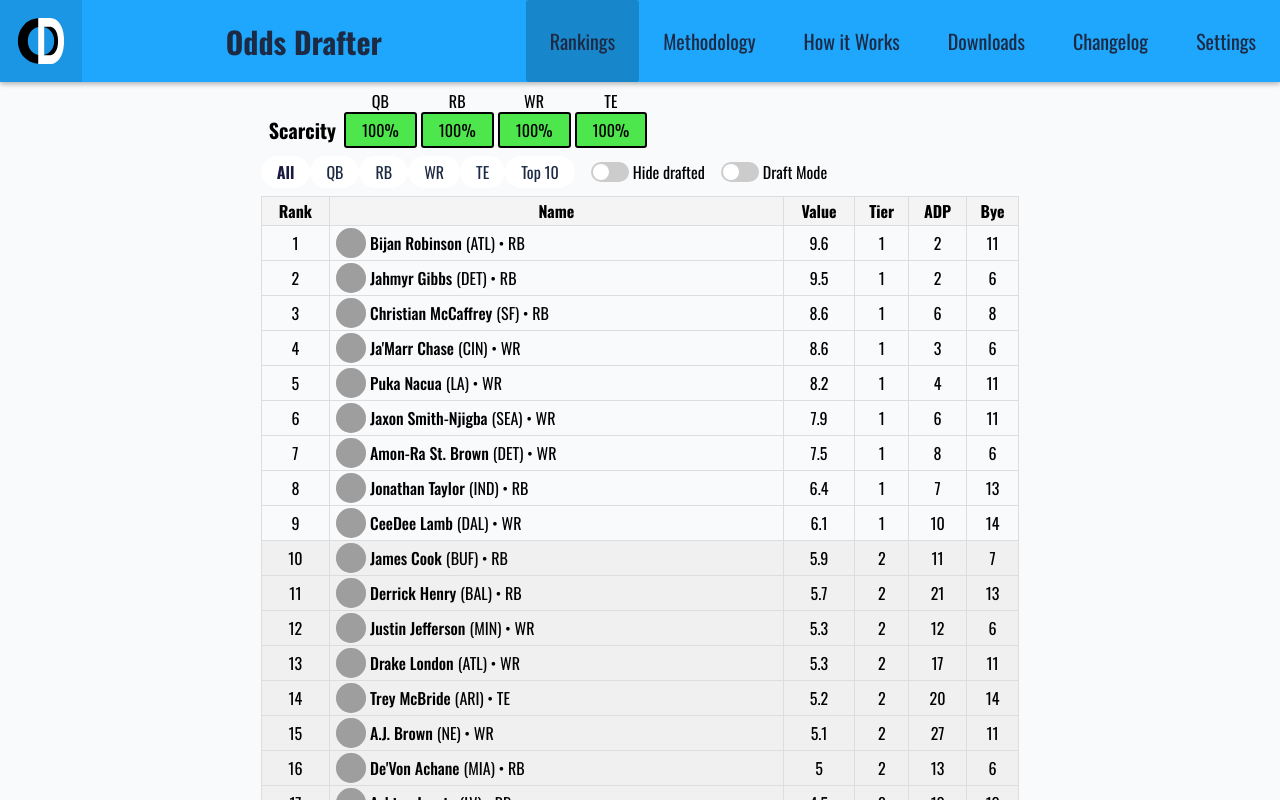
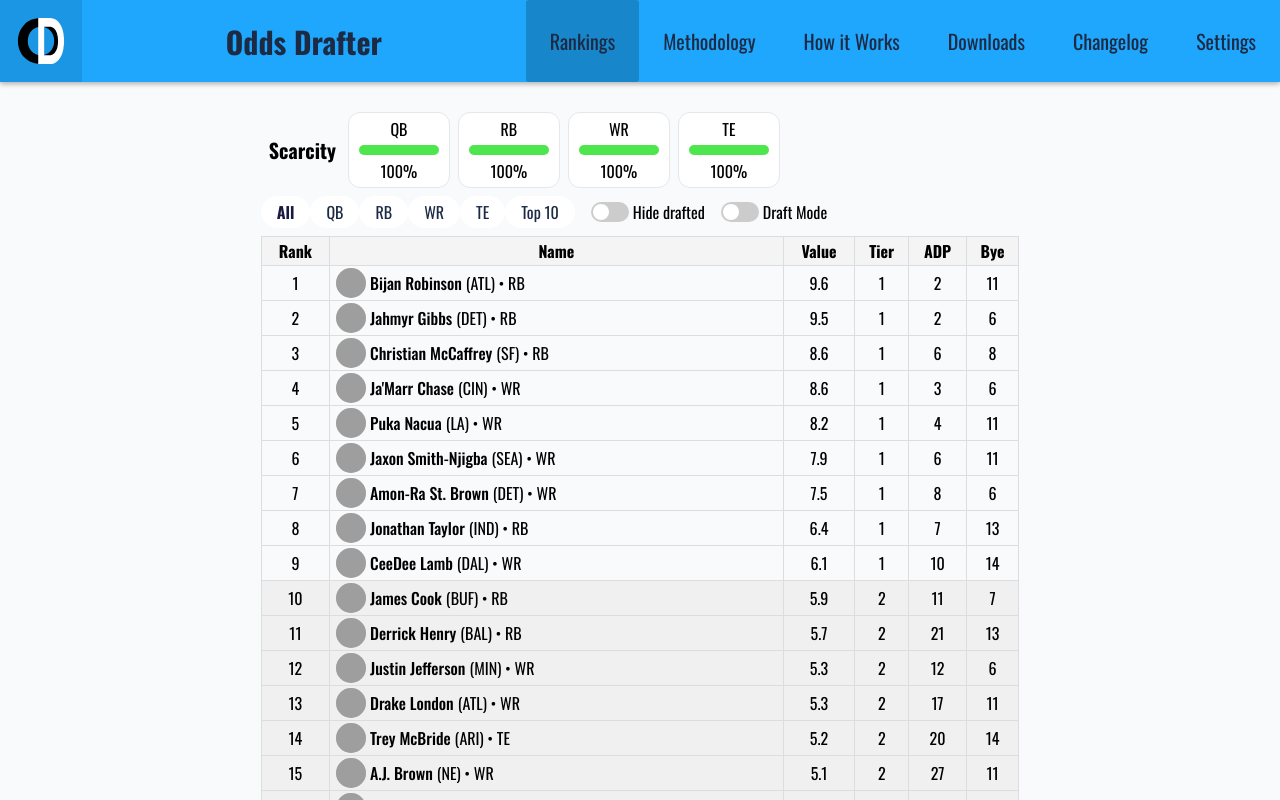
Before and after one commit to Vinlanzito/odds-drafter-2.0, a React (Vite) app: page / in a window 1280 px wide. Shown: the top 800 px of the page. Built offline with nearby package versions, Linux system fonts and the light colour scheme; grey boxes are pictures that could not be loaded.

Commit message:
Updated Scarcity counts with bars

```diff
--- a/src/Rankings.css
+++ b/src/Rankings.css
@@ -205,25 +205,34 @@ input:checked + .slider:before {
 }
 
 .scarcity-section {
+    background-color: #FFFFFF;
+    border:1px solid #E5E7EB;
+    border-radius:12px;
     display: flex;
     flex-direction: column;
     align-items: center;
-    justify-content: left;
-    position: relative;
-    margin-right: 4px;
+    width: 100px;
+    margin: 0 4px;
 }
 
 .scarcity-position {
-    position: absolute;
-    font-size: 16px;
-    margin: 0px;
-    top: -23px;
+    margin: 0;
+    padding: 4px 0;
 }
 
 .scarcity-percent {
-    font-size: 16px;
-    margin: 0px;
-    border: 2px solid black;
-    border-radius: 3px;
-    padding: 4px 16px;
+    margin: 0;
+    padding: 4px 0;
 }
+
+.scarcity-bar-container {
+    width: 80%;
+    height: 10px;
+    background-color: #ddd;
+    border-radius: 10px;
+    overflow: hidden;
+}
+
+.scarcity-bar {
+    height: 100%;
+}
--- a/src/Rankings.jsx
+++ b/src/Rankings.jsx
@@ -33,24 +33,38 @@ function ScarcityCounts({scarcity}) {
     return `hsl(${hue}, 75%, ${lightness}%)`;
   }
 
+  console.log(scarcity.qbScarcity)
+
   return (
     <div id="scarcity-counts">
       <p id="scarcity-label">Scarcity</p>
       <div className="scarcity-section">
         <p className="scarcity-position">QB</p>
-        <p className="scarcity-percent" style={{backgroundColor: getScarcityColor(scarcity.qbScarcity)}}>{scarcity.qbScarcity}%</p>
+        <div className='scarcity-bar-container'>
+          <div className='scarcity-bar' style={{width: scarcity.qbScarcity+"%", backgroundColor: getScarcityColor(scarcity.qbScarcity)}}></div>
+        </div>
+        <p className="scarcity-percent">{scarcity.qbScarcity}%</p>
       </div>
       <div className="scarcity-section">
         <p className="scarcity-position">RB</p>
-        <p className="scarcity-percent" style={{backgroundColor: getScarcityColor(scarcity.rbScarcity)}}>{scarcity.rbScarcity}%</p>
+        <div className='scarcity-bar-container'>
+          <div className='scarcity-bar' style={{width: scarcity.rbScarcity+"%", backgroundColor: getScarcityColor(scarcity.rbScarcity)}}></div>
+        </div>
+        <p className="scarcity-percent">{scarcity.rbScarcity}%</p>
       </div>
       <div className="scarcity-section">
         <p className="scarcity-position">WR</p>
-        <p className="scarcity-percent" style={{backgroundColor: getScarcityColor(scarcity.wrScarcity)}}>{scarcity.wrScarcity}%</p>
+        <div className='scarcity-bar-container'>
+          <div className='scarcity-bar' style={{width: scarcity.wrScarcity+"%", backgroundColor: getScarcityColor(scarcity.wrScarcity)}}></div>
+        </div>
+        <p className="scarcity-percent">{scarcity.wrScarcity}%</p>
       </div>
       <div className="scarcity-section">
         <p className="scarcity-position">TE</p>
-        <p className="scarcity-percent" style={{backgroundColor: getScarcityColor(scarcity.teScarcity)}}>{scarcity.teScarcity}%</p>
+        <div className='scarcity-bar-container'>
+          <div className='scarcity-bar' style={{width: scarcity.teScarcity+"%", backgroundColor: getScarcityColor(scarcity.teScarcity)}}></div>
+        </div>
+        <p className="scarcity-percent">{scarcity.teScarcity}%</p>
       </div>
     </div>
   )
@@ -263,7 +277,7 @@ function RankingsTable({allPlayers, setAllPlayers, currentPlayers, setCurrentPla
             player.bye = 14;
             break;
   }});
-  console.log('bruh')
+
   const updateScarcity = (players) => {
     updatePositionScarcity("QB", players);
     updatePositionScarcity("WR", players);
```
Also changed, not shown: src/App.css (line endings or trailing spaces).
